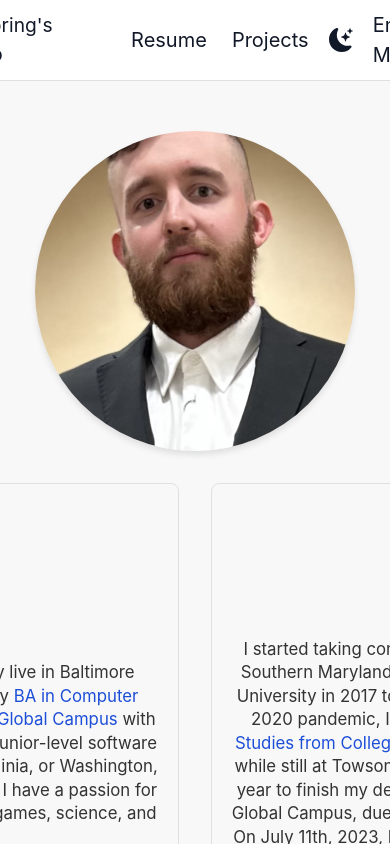
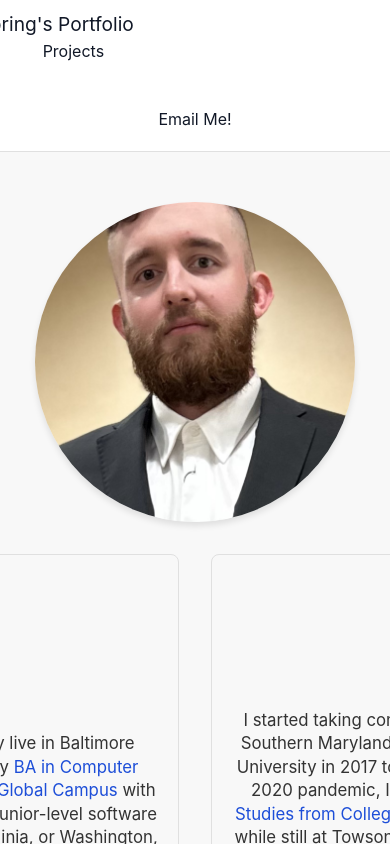
Before and after one commit to TGSpring/personal-website, a Next.js app: page / in a window 390 px wide. Shown: the top 844 px of the page. Built offline with nearby package versions, Linux system fonts and the light colour scheme.

Commit message:
Add files via upload

```diff
--- a/styles/index.module.css
+++ b/styles/index.module.css
@@ -262,3 +262,33 @@
 .darkMode .codeImage {
   filter: brightness(0.7) contrast(1.2);
 }
+
+/* Mobile Styles */
+@media (max-width: 768px) {
+  .nav {
+    flex-direction: column;
+    align-items: flex-start;
+  }
+
+  .navLinks {
+    flex-direction: column;
+    align-items: flex-start;
+    width: 100%;
+  }
+
+  .navLink {
+    padding: 10px;
+    width: 100%;
+    text-align: center;
+  }
+
+  .themeToggle {
+    margin-top: 10px;
+  }
+}
+
+@media (max-width: 480px) {
+  .navLink {
+    font-size: 1rem;
+  }
+}
```
